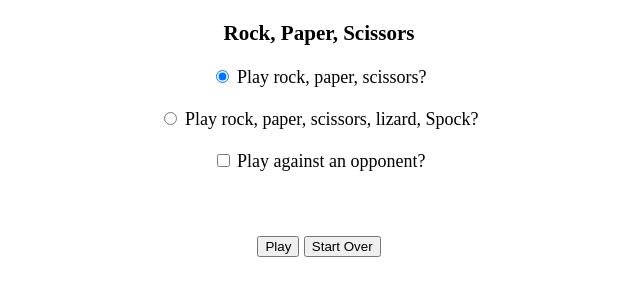
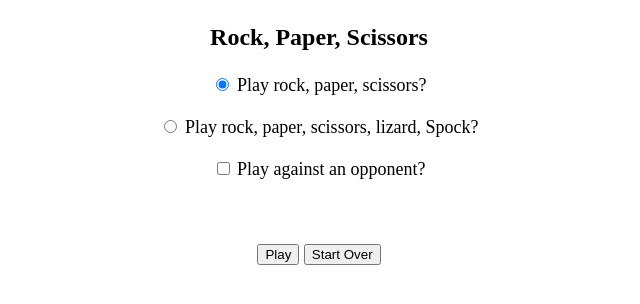
Before and after one commit to comp426-2023-spring/e02-kimb112, a website: page public/index.html in a window 1280 px wide. Shown: the whole page, without its empty margins (321-961 px from the left). Drawn offline with nearby package versions, Linux system fonts and the light colour scheme.

Commit message:
add css styling

```diff
--- a/public/styles.css
+++ b/public/styles.css
@@ -1,8 +1,10 @@
 body {
     font-size: large;
     text-align: center;
+    flex-direction: column;
 }
 
 h3 {
     text-align: center;
+    font-size: x-large;
 }
```
